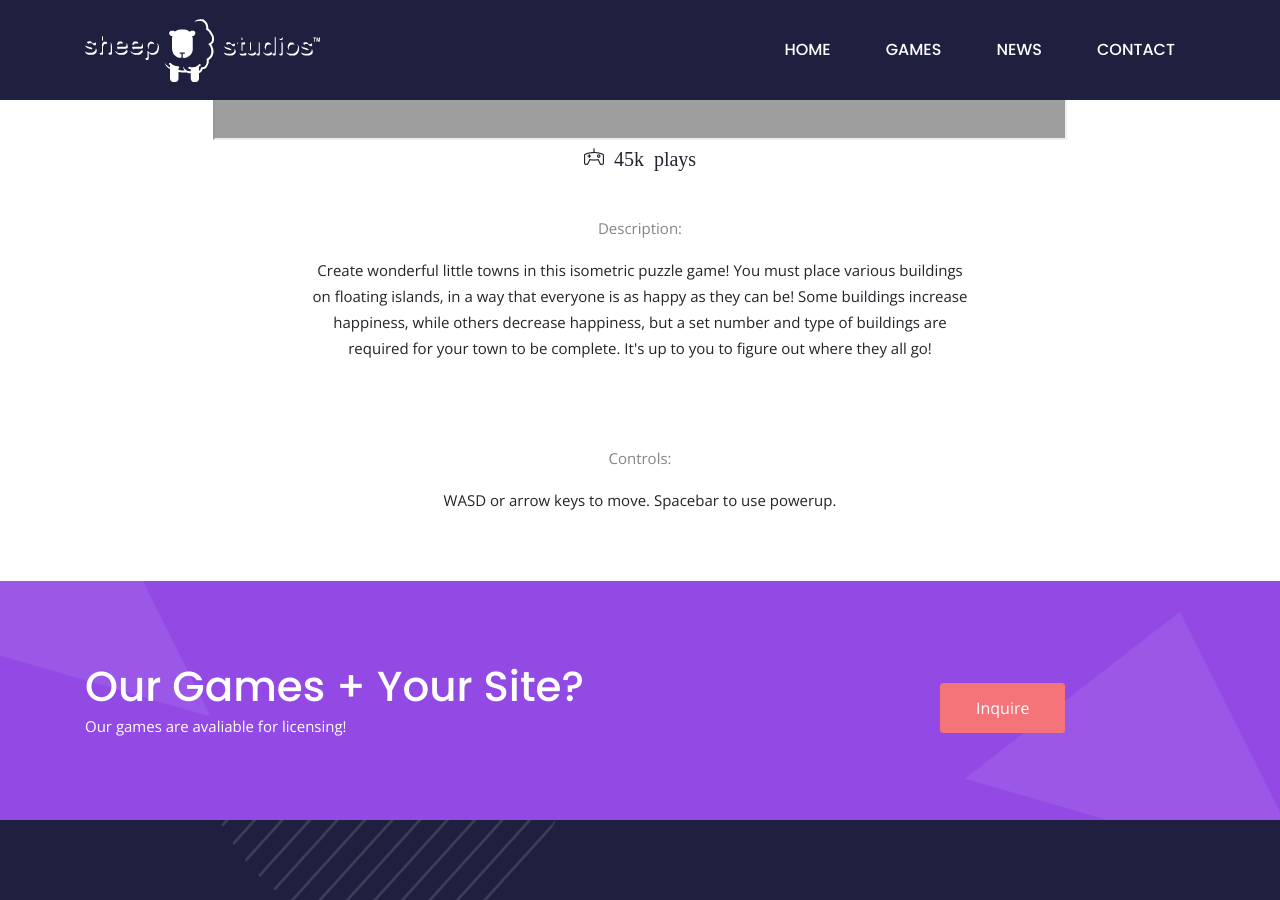
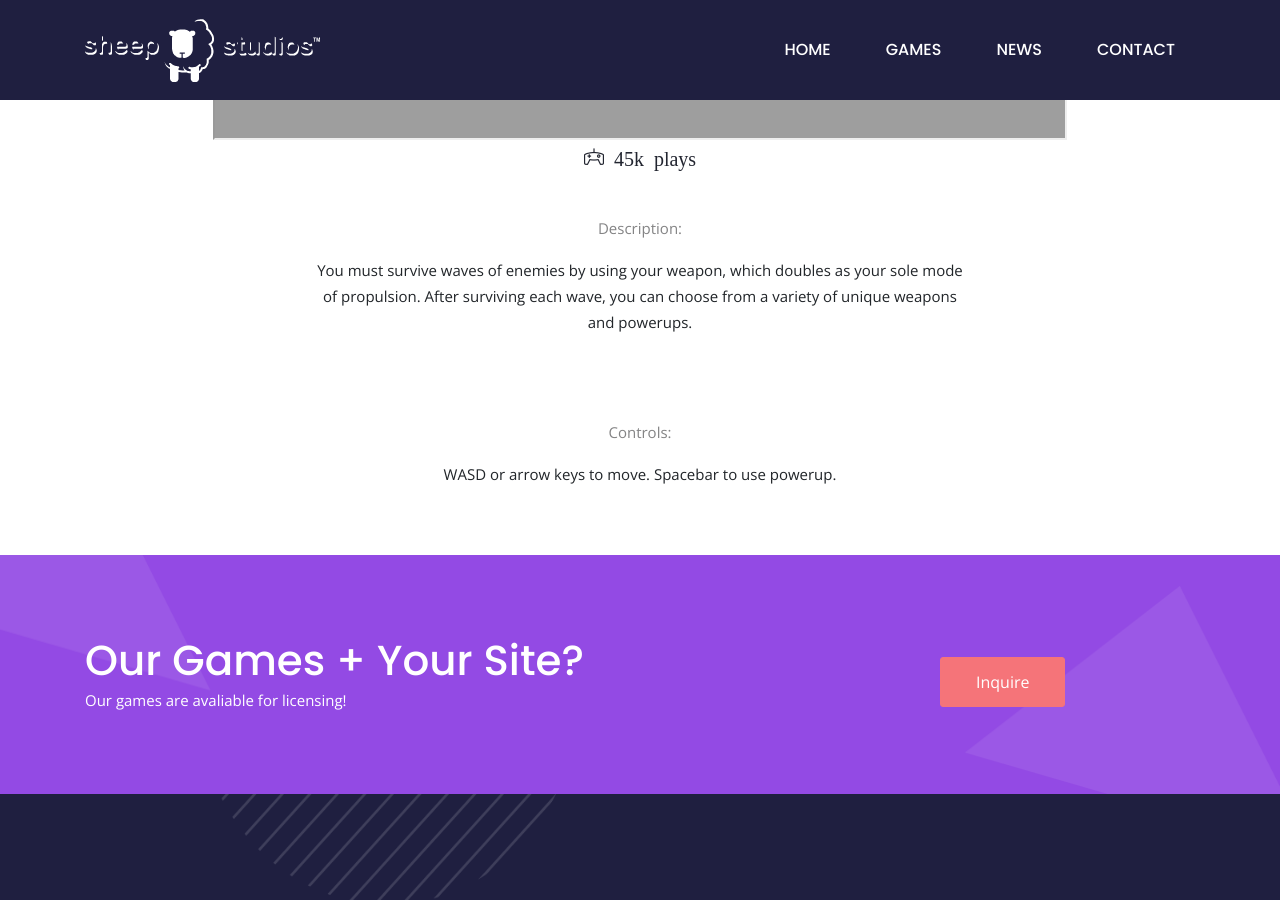
Before and after one commit to Sheep-Studios/sheepstudios-site, a Jekyll site: the page built from pages/play-pages/play-Boost.md, in a window 1280 px wide and 900 px high, scrolled down 1028 px. Built offline with Jekyll 4.4.1, drawn with Linux system fonts in a browser that asks for light colours; comment, search, counter and statistics services are not loaded.

Commit message:
Update play-Boost.md

```diff
--- a/pages/play-pages/play-Boost.md
+++ b/pages/play-pages/play-Boost.md
@@ -1,7 +1,6 @@
 ---
 layout: play-game
-title:  "Happy Town"
-category: game
+title:  "Boost"
 description: Create wonderful little towns in this isometric puzzle game! You must place various buildings on floating islands, in a way that everyone is as happy as they can be!
 group: HTML5
 permalink: /games/Boost/play
@@ -24,6 +23,6 @@ thumbnail: /assets/pages/game-pages/Happy-Town/thumbnail.png
 <section>
 	<center><div class="col-lg-10"><br> <br><div class="frame"><iframe scrolling="no" src="https://sheep-studios.github.io/boost-game/index.html" width="854" height="480"></iframe><div align="left"><center><h5 class="ti-game icon"> 45k plays</h5></center></div></div>
 <div class="col-lg-8 text-center mt-5">
-				<p><p>Description:</p>Create wonderful little towns in this isometric puzzle game! You must place various buildings on floating islands, in a way that everyone is as happy as they can be! Some buildings increase happiness, while others decrease happiness, but a set number and type of buildings are required for your town to be complete. It's up to you to figure out where they all go!</p><br><br><p><p>Controls:</p>WASD or arrow keys to move. Spacebar to use powerup.</p>
+				<p><p>Description:</p>You must survive waves of enemies by using your weapon, which doubles as your sole mode of propulsion. After surviving each wave, you can choose from a variety of unique weapons and powerups.</p><br><br><p><p>Controls:</p>WASD or arrow keys to move. Spacebar to use powerup.</p>
 			</div><br><br></div></center>
 </section>
```
